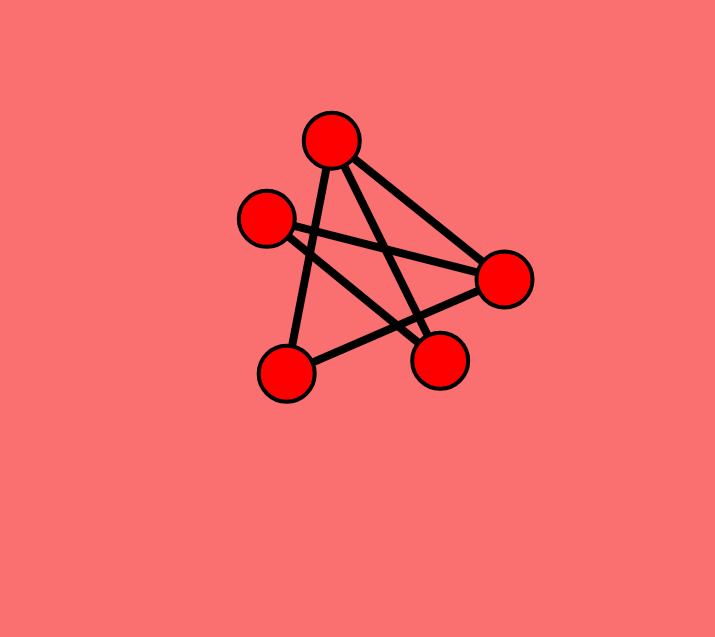
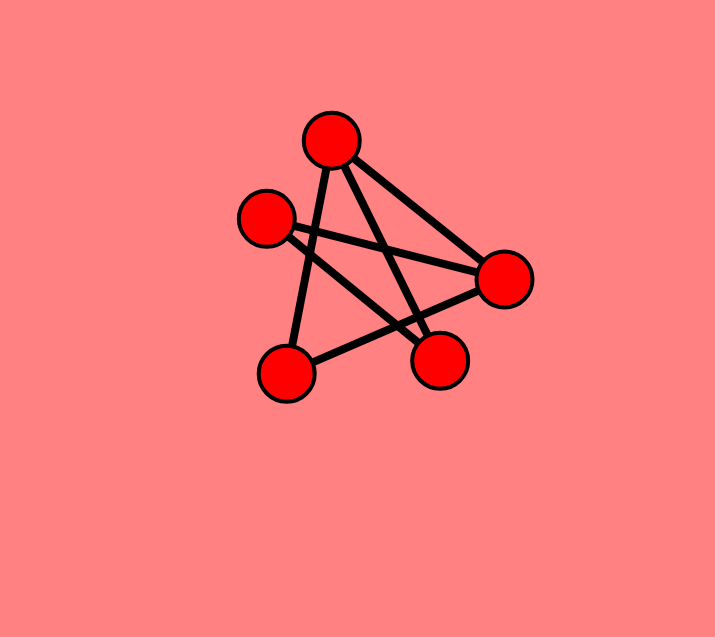
Before and after one commit to xodm/xodm.github.io, a plain HTML site: page index.html in a window 1280 px wide. Shown: the top 637 px of the page, without its empty margins (282-997 px from the left). Drawn offline with nearby package versions, Linux system fonts and the light colour scheme.

Commit message:
Update styles.css

```diff
--- a/styles.css
+++ b/styles.css
@@ -1,5 +1,5 @@
 body {
-  background-color: rgb(250, 111, 111);
+  background-color: rgb(255, 129, 129);
 }
 
 .button-container {
```
